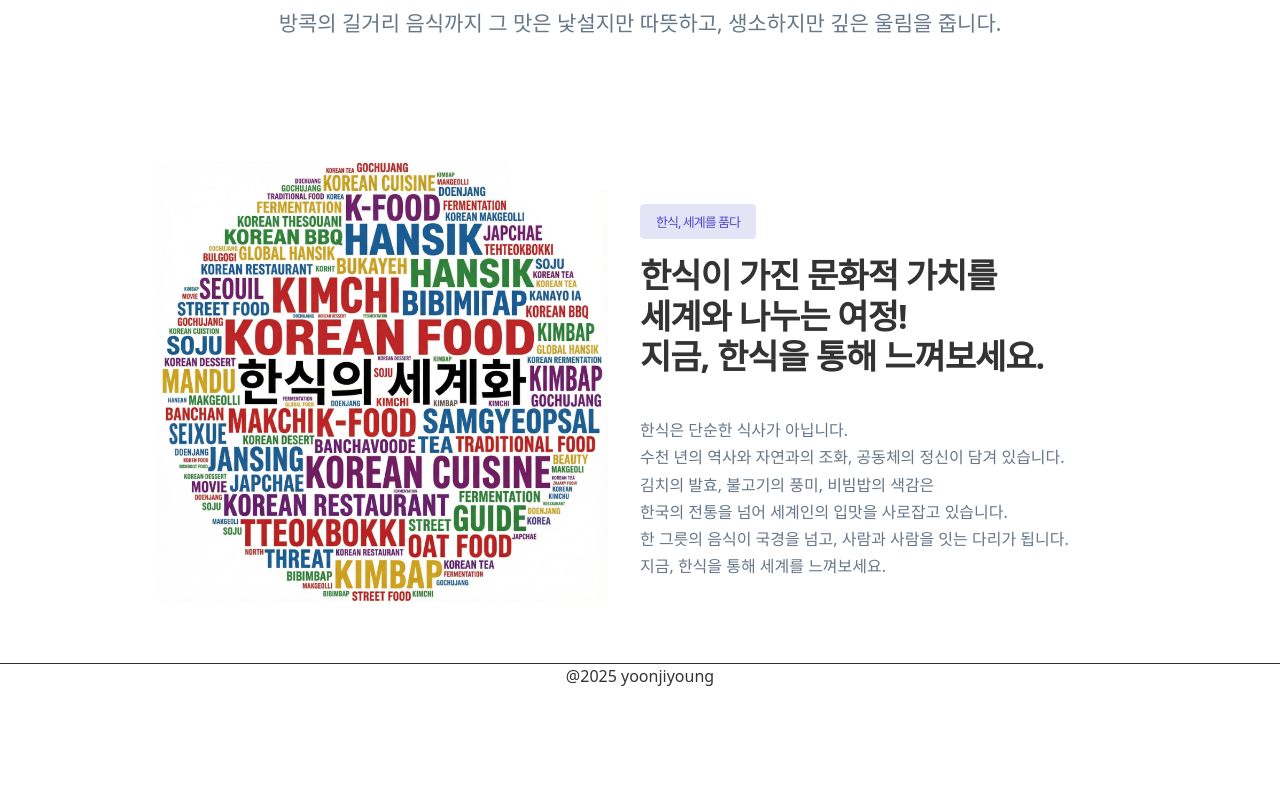
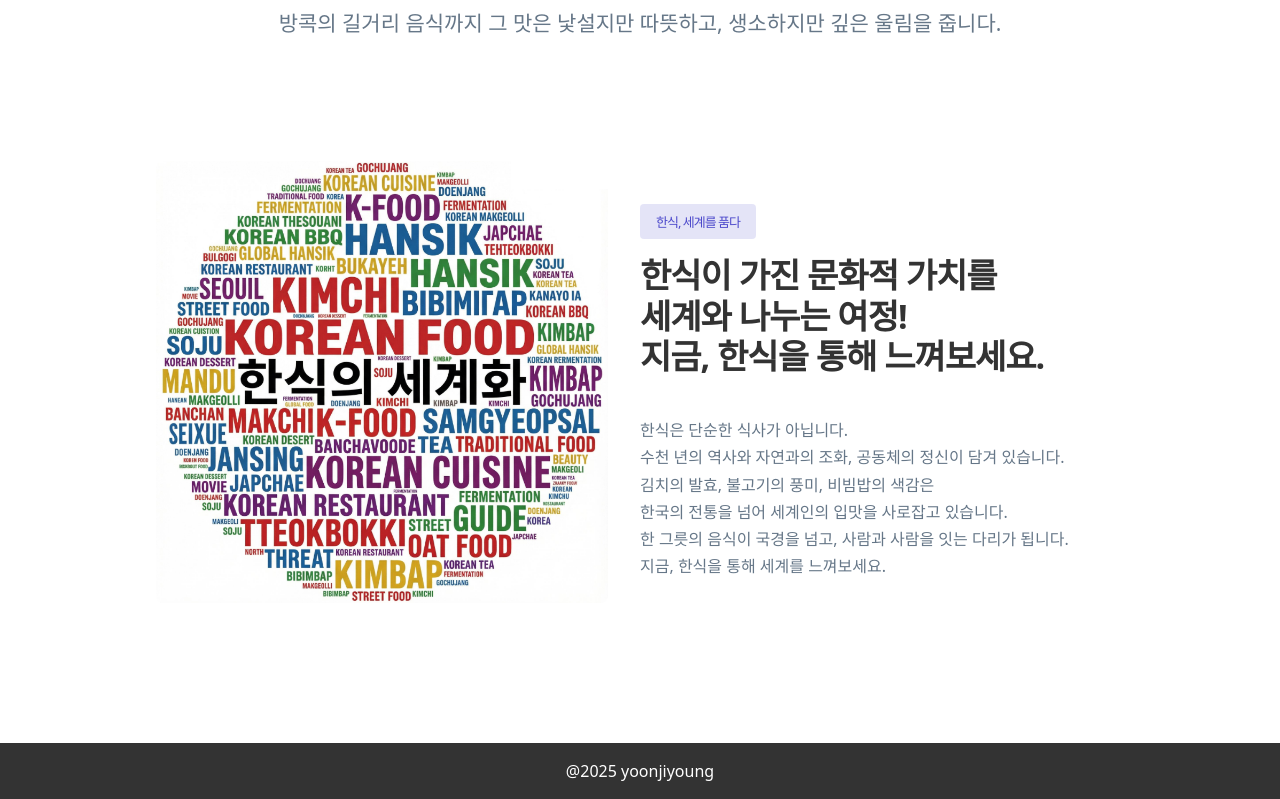
Before and after one commit to jiyoungone/koreanfood, a Vue app: page / in a window 1280 px wide. Shown: the part 279-1078 px from the top of the page. Before the commit the page ends 998 px from the top, so only its background shows below. Built offline with nearby package versions, Linux system fonts and the light colour scheme.

Commit message:
footer 수정

```diff
--- a/src/style.css
+++ b/src/style.css
@@ -4,11 +4,10 @@
 
 /* layout & common */
 body, body * { margin: 0; padding: 0; box-sizing: border-box; color: #333; list-style-type: none; text-decoration: none; }
-header, main, .footer > p { width: 100%; margin: 0 auto; min-width: 1280px; }
+header, main, .footer { width: 100%; margin: 0 auto; min-width: 1280px; }
 header { padding: 20px 0; display: flex; align-items: center; justify-content: space-between; }
-.footer { display: block; width: 100%; height: 56px; border-top: 1px solid #333; }
-/* .footer { background: #333; padding: 16px 0; } */
-.footer p { color: #333; text-align: center; font-size: 16px; line-height: 1.5; }
+.footer { display: block; width: 100%; height: 56px; padding: 16px 0; background: #333; margin-top: 80px; }
+.footer p { min-width: 1280px; color: #fff; text-align: center; font-size: 16px; line-height: 1.5; }
 .logo { font-family: "Oswald", sans-serif; }
 .icon-email { display: block; width: 32px; }
 .icon-email > img { display: block; width: 100%; }
```
